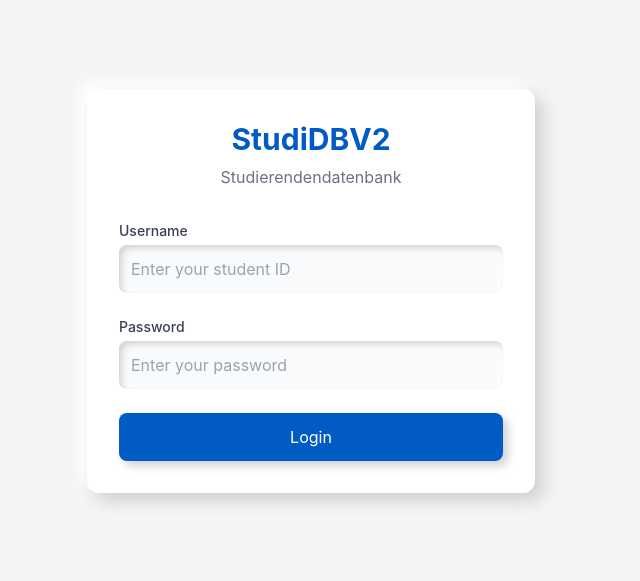
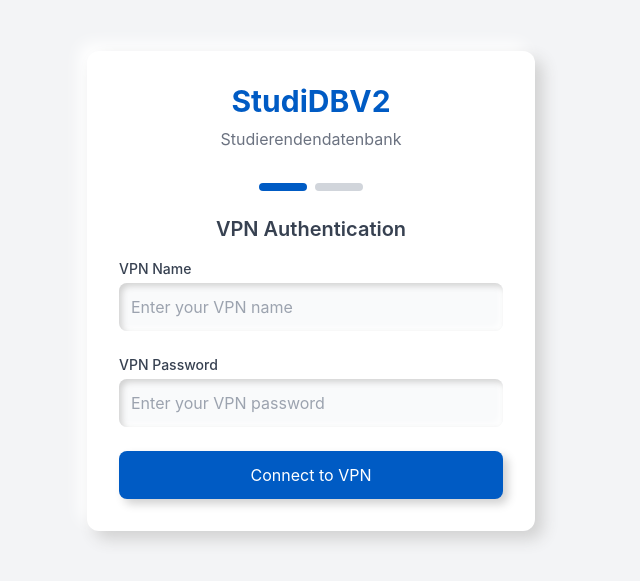
Before and after one commit to yloose/studidbv2, a React app in the folder src/main/js/: page /login in a window 1280 px wide. Shown: the part 109-690 px from the top of the page, without its empty margins (329-969 px from the left). Built offline with nearby package versions, Linux system fonts and the light colour scheme; the HTML template or start-up script is replaced by a standard one.

Commit message:
Add VPN login page

```diff
--- a/src/main/js/hooks/AuthProvider.tsx
+++ b/src/main/js/hooks/AuthProvider.tsx
@@ -3,7 +3,7 @@ import React, { createContext, useContext, useState, useEffect, ReactNode } from
 interface AuthContextType {
     isAuthenticated: boolean;
     loading: boolean;
-    login: (username: string, password: string) => Promise<void>;
+    login: (username: string, password: string, vpnName: string, vpnPassword: string) => Promise<void>;
     logout: () => void;
     data: any | null;
 }
--- a/src/main/js/views/login/LoginView.tsx
+++ b/src/main/js/views/login/LoginView.tsx
@@ -3,10 +3,19 @@ import { useNavigate } from 'react-router-dom';
 import useAuth from '../../hooks/AuthProvider';
 
 const LoginView = () => {
+    // Student credentials
     const [username, setUsername] = useState('');
     const [password, setPassword] = useState('');
+
+    // VPN credentials
+    const [vpnName, setVpnName] = useState('');
+    const [vpnPassword, setVpnPassword] = useState('');
+
+    // UI state
     const [error, setError] = useState('');
     const [isLoading, setIsLoading] = useState(false);
+    const [step, setStep] = useState(1); // 1 = VPN credentials, 2 = Student credentials
+
     const { login, isAuthenticated, loading } = useAuth();
     const navigate = useNavigate();
 
@@ -17,21 +26,48 @@ const LoginView = () => {
         }
     }, [isAuthenticated, navigate]);
 
-    const handleSubmit = async (e: React.FormEvent) => {
+    // Handle VPN credentials submission
+    const handleVpnSubmit = async (e: React.FormEvent) => {
         e.preventDefault();
         setError('');
         setIsLoading(true);
 
         try {
-            await login(username, password);
+            // Handle vpn login with java backend
+
+            // Simulate vpn login
+            setTimeout(() => {
+                setIsLoading(false);
+                // Move to step 2 (student credentials)
+                setStep(2);
+            }, 1000);
+        } catch (err: any) {
+            setError(err?.message || "VPN authentication failed. Please try again.");
+            setIsLoading(false);
+        }
+    };
+
+    // Handle final login submission (student credentials)
+    const handleStudentSubmit = async (e: React.FormEvent) => {
+        e.preventDefault();
+        setError('');
+        setIsLoading(true);
+
+        try {
+            // Call login with both sets of credentials
+            await login(username, password, vpnName, vpnPassword);
             navigate("/");
         } catch (err: any) {
-            // Set error message from the caught error
             setError(err?.message || "Login failed. Please try again.");
         } finally {
-            // Always set loading to false, regardless of outcome
             setIsLoading(false);
         }
+    };
+
+    // Reset form and go back to VPN step
+    const handleBack = () => {
+        setStep(1);
+        setError('');
     };
 
     return (
@@ -51,10 +87,80 @@ const LoginView = () => {
                     </div>
                 )}
 
-                <form onSubmit={handleSubmit} className="space-y-6">
+                {/* Step indicator */}
+                <div className="flex mb-6 justify-center">
+                    <div className={`h-2 w-12 rounded-full mr-2 ${step === 1 ? 'bg-blue-600' : 'bg-gray-300'}`}></div>
+                    <div className={`h-2 w-12 rounded-full ${step === 2 ? 'bg-blue-600' : 'bg-gray-300'}`}></div>
+                </div>
+
+                {/* Step 1: VPN Credentials */}
+                {step === 1 && (
+                    <>
+                        <h2 className="text-xl font-semibold text-gray-700 mb-4 text-center">VPN Authentication</h2>
+                        <form onSubmit={handleVpnSubmit} className="space-y-6">
+                            <div>
+                                <label htmlFor="vpnName" className="block text-sm font-medium text-gray-700 mb-1">
+                                    VPN Name
+                                </label>
+                                <input
+                                    id="vpnName"
+                                    type="text"
+                                    value={vpnName}
+                                    onChange={(e) => setVpnName(e.target.value)}
+                                    className="w-full p-3 bg-gray-50 rounded-lg shadow-[inset_3px_3px_6px_#d1d1d1,_inset_-3px_-3px_6px_#ffffff] focus:outline-none focus:ring-2 focus:ring-blue-500"
+                                    placeholder="Enter your VPN name"
+                                    required
+                                />
+                            </div>
+
+                            <div>
+                                <label htmlFor="vpnPassword" className="block text-sm font-medium text-gray-700 mb-1">
+                                    VPN Password
+                                </label>
+                                <input
+                                    id="vpnPassword"
+                                    type="password"
+                                    value={vpnPassword}
+                                    onChange={(e) => setVpnPassword(e.target.value)}
+                                    className="w-full p-3 bg-gray-50 rounded-lg shadow-[inset_3px_3px_6px_#d1d1d1,_inset_-3px_-3px_6px_#ffffff] focus:outline-none focus:ring-2 focus:ring-blue-500"
+                                    placeholder="Enter your VPN password"
+                                    required
+                                />
+                            </div>
+
+                            <div>
+                                <button
+                                    type="submit"
+                                    disabled={isLoading}
+                                    className={`w-full p-3 bg-blue-600 text-white rounded-lg transition-all duration-300
+                                    ${isLoading
+                                        ? 'opacity-70 cursor-not-allowed'
+                                        : 'shadow-[5px_5px_10px_#d1d1d1,_-5px_-5px_10px_#ffffff] hover:bg-blue-700 hover:shadow-[2px_2px_5px_#d1d1d1,_-2px_-2px_5px_#ffffff]'
+                                    }`}
+                                >
+                                    {isLoading ? 'Authenticating...' : 'Connect to VPN'}
+                                </button>
+                            </div>
+                        </form>
+                    </>
+                )}
+
+                {/* Step 2: Student Credentials */}
+                {step === 2 && (
+                    <>
+                        <h2 className="text-xl font-semibold text-gray-700 mb-4 text-center">Student Login</h2>
+                        <div className="mb-4 p-3 rounded-lg bg-green-50 border-l-4 border-green-500 text-green-700">
+                            <p className="text-sm flex items-center">
+                                <svg className="w-5 h-5 mr-2" fill="currentColor" viewBox="0 0 20 20" xmlns="http://www.w3.org/2000/svg">
+                                    <path fillRule="evenodd" d="M10 18a8 8 0 100-16 8 8 0 000 16zm3.707-9.293a1 1 0 00-1.414-1.414L9 10.586 7.707 9.293a1 1 0 00-1.414 1.414l2 2a1 1 0 001.414 0l4-4z" clipRule="evenodd"></path>
+                                </svg>
+                                VPN Connected: <span className="font-medium ml-1">{vpnName}</span>
+                            </p>
+                        </div>
+                        <form onSubmit={handleStudentSubmit} className="space-y-6">
                             <div>
                                 <label htmlFor="username" className="block text-sm font-medium text-gray-700 mb-1">
-                            Username
+                                    Student ID
                                 </label>
                                 <input
                                     id="username"
@@ -82,11 +188,35 @@ const LoginView = () => {
                                 />
                             </div>
 
-                    <div>
+                            <div className="flex space-x-4">
+                                <button
+                                    type="button"
+                                    onClick={handleBack}
+                                    className="w-1/3 p-3 bg-gray-200 text-gray-700 rounded-lg transition-all duration-300 shadow-[5px_5px_10px_#d1d1d1,_-5px_-5px_10px_#ffffff] hover:bg-gray-300 hover:shadow-[2px_2px_5px_#d1d1d1,_-2px_-2px_5px_#ffffff] flex justify-center items-center"
+                                >
+  <span className="flex items-center gap-2">
+    <svg
+        id="back-icon"
+        className="h-[0.8em]"
+        viewBox="0 0 24 24"
+        fill="currentColor"
+        xmlns="http://www.w3.org/2000/svg"
+    >
+      <path d="M26.105,21.891c-0.229,0-0.439-0.131-0.529-0.346l0,0c-0.066-0.156-1.716-3.857-7.885-4.59
+        c-1.285-0.156-2.824-0.236-4.693-0.25v4.613c0,0.213-0.115,0.406-0.304,0.508c-0.188,0.098-0.413,0.084-0.588-0.033L0.254,13.815
+        C0.094,13.708,0,13.528,0,13.339c0-0.191,0.094-0.365,0.254-0.477l11.857-7.979c0.175-0.121,0.398-0.129,0.588-0.029
+        c0.19,0.102,0.303,0.295,0.303,0.502v4.293c2.578,0.336,13.674,2.33,13.674,11.674c0,0.271-0.191,0.508-0.459,0.562
+        C26.18,21.891,26.141,21.891,26.105,21.891z"/>
+    </svg>
+    Back
+  </span>
+                                </button>
+
+
                                 <button
                                     type="submit"
                                     disabled={isLoading || loading}
-                            className={`w-full p-3 bg-blue-600 text-white rounded-lg transition-all duration-300
+                                    className={`w-2/3 p-3 bg-blue-600 text-white rounded-lg transition-all duration-300
                                     ${(isLoading || loading)
                                         ? 'opacity-70 cursor-not-allowed'
                                         : 'shadow-[5px_5px_10px_#d1d1d1,_-5px_-5px_10px_#ffffff] hover:bg-blue-700 hover:shadow-[2px_2px_5px_#d1d1d1,_-2px_-2px_5px_#ffffff]'
@@ -96,6 +226,8 @@ const LoginView = () => {
                                 </button>
                             </div>
                         </form>
+                    </>
+                )}
             </div>
         </div>
     );
```
Lines whose indentation alone changed are shown as unchanged.
